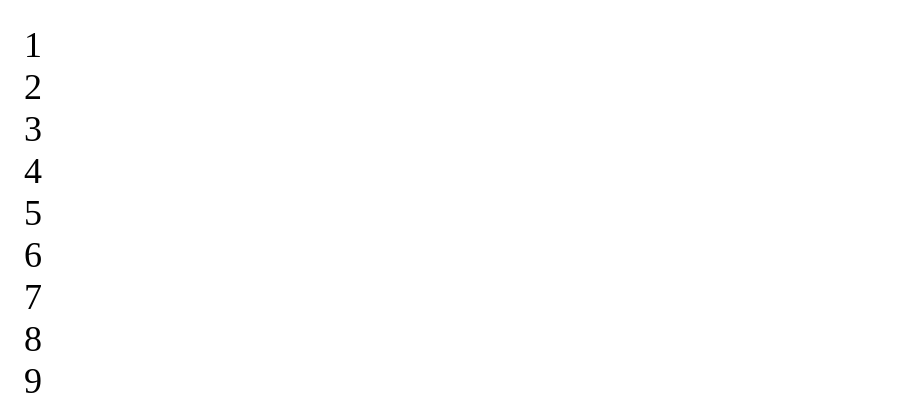
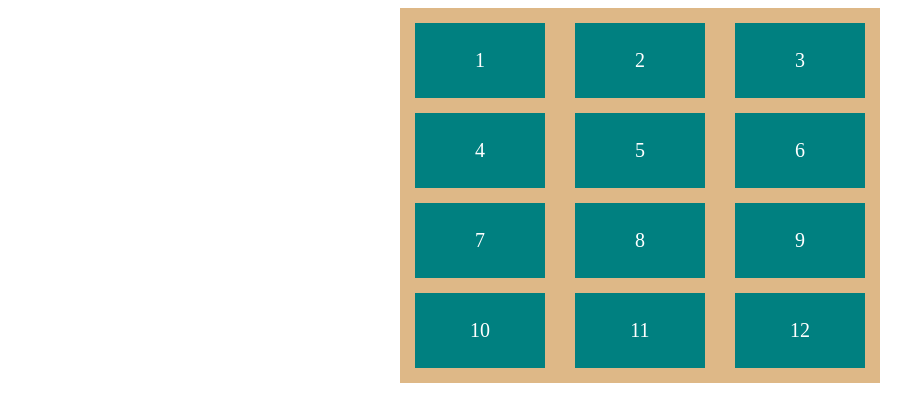
Before and after one commit to kostarusin/draft, a plain HTML site: page index.html in a window 1280 px wide. Shown: the top 397 px of the page, without its empty margins (0-919 px from the left). Drawn offline with Linux system fonts and the light colour scheme.

Commit message:
Update styles.css

```diff
--- a/styles/styles.css
+++ b/styles/styles.css
@@ -1,23 +1,49 @@
 body {
-  font-size: 36px;
-  padding: 1rem;
+  font-size: 20px;
 }
 
-/* Напиши код під цим рядком */
-.up {
-  text-decoration: overline wavy red;
+/*
+  2 * 15 - це розмір,
+  який box-sizing: border-box
+  відняв у width та height
+
+  ширина container 480  - (2 * 15)
+  або 3 рази по 160 - (2 * 15)
+*/
+.container {
+  width: 480px;
+  margin: auto;
+  padding: 15px;
+  background: burlywood;
+  font-size: 0;
+  box-sizing: border-box;
 }
 
-.through {
-  text-decoration: line-through dashed green;
-}
-.down {
-  text-decoration: underline solid blue;
-}
-.no {
-  text-decoration: none;
+/*
+  ширина box x + 130 + x
+  або 160
+  за винятком крайніх елементів
+*/
+.box {
+  width: 130px;
+  margin: 0 15px 15px;
+  height: 75px;
+  line-height: 75px;
+  background-color: teal;
+  display: inline-block;
+  text-align: center;
+  color: #fff;
+  font-size: 20px;
 }
 
-.combi {
-  text-decoration: underline overline double gray;
+.box:nth-of-type(3n + 1) {
+  margin-left: 0;
 }
+
+.box:nth-of-type(3n) {
+  margin-right: 0;
+}
+
+.box:nth-last-of-type(-n + 3) {
+  margin-bottom: 0;
+}
```
